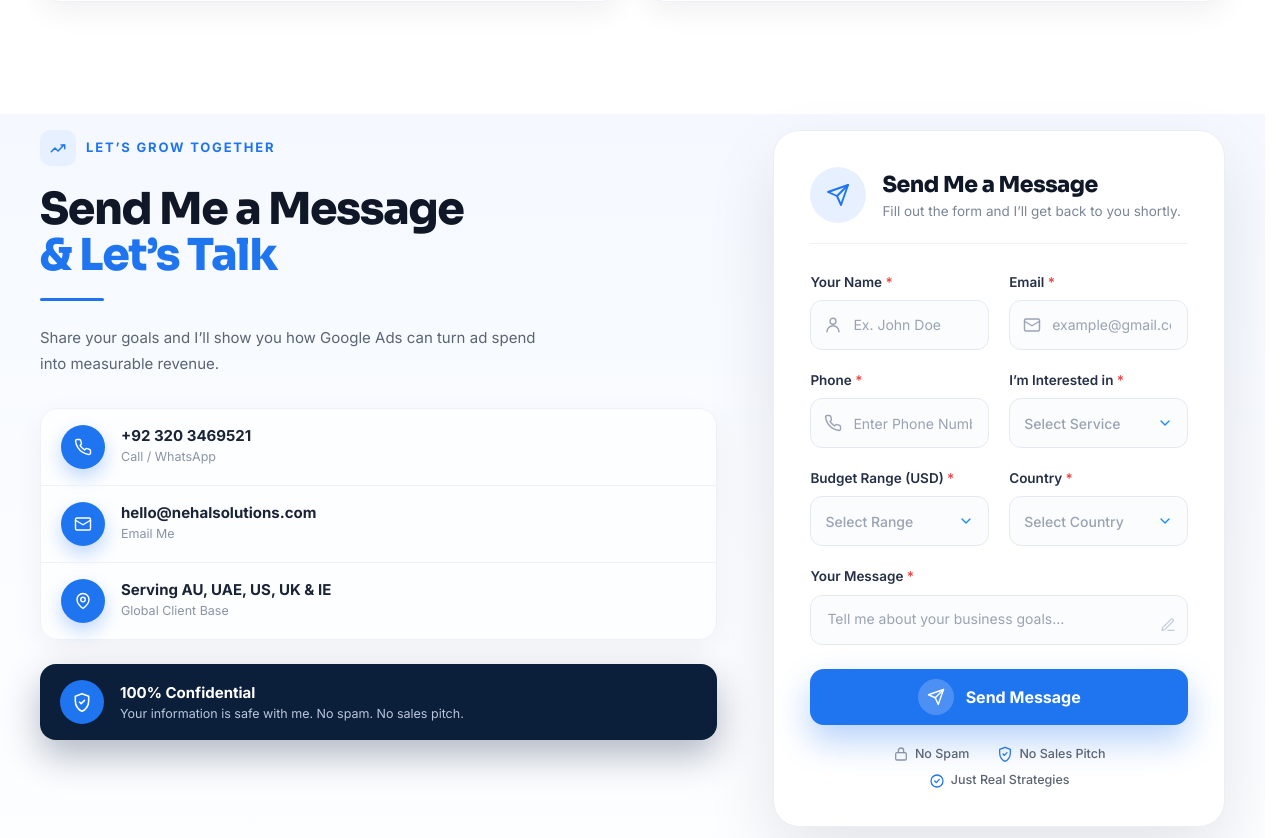
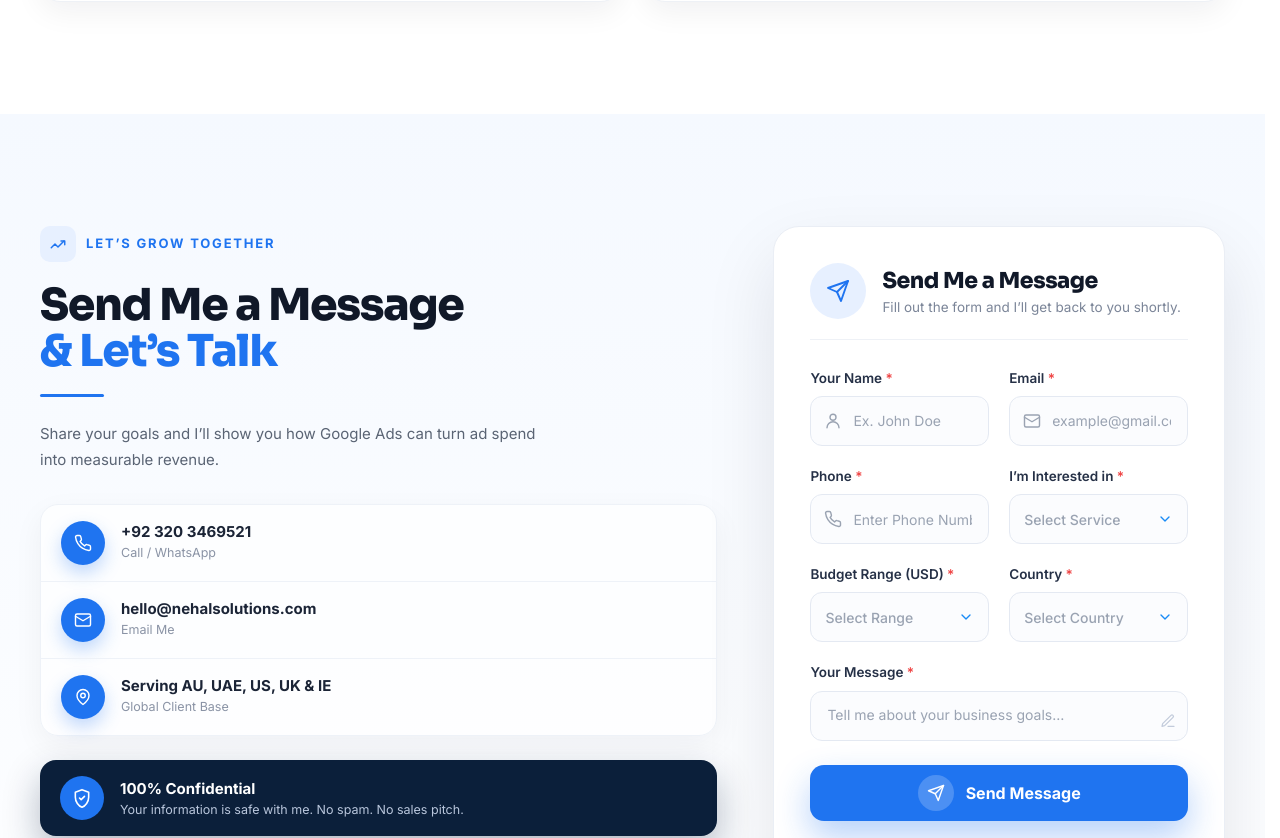
Before and after one commit to Abdul-hannan-coder/nehal-portfolio, a Next.js app: page / in a window 1280 px wide. Shown: the part 7347-8185 px from the top of the page. Built offline with nearby package versions, Linux system fonts and the light colour scheme.

Commit message:
updated contact page padding

```diff
--- a/components/ContactSection.tsx
+++ b/components/ContactSection.tsx
@@ -105,7 +105,7 @@ function InputWithIcon({
 
 // "Contact Us" band — full reference redesign.
 export default function ContactSection({ spacing = "inner" }: ContactSectionProps) {
-  const pad = spacing === "home" ? "pt-4 pb-20" : "py-20";
+  const pad = "py-20 md:py-28";
 
   return (
     <div
```
